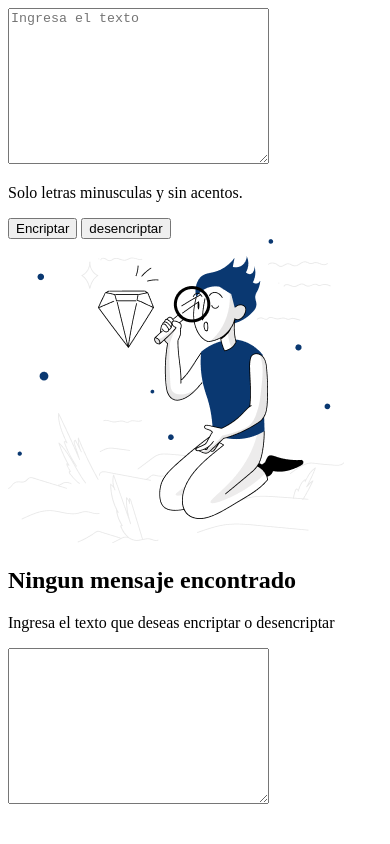
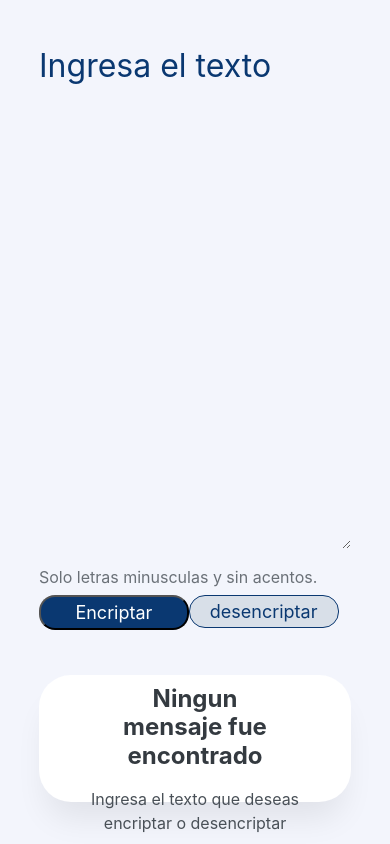
Before and after one commit to Teccruz121219/text-encriptor, a plain HTML site: page index.html in a window 390 px wide. Drawn offline with Linux system fonts and the light colour scheme.

Commit message:
Diseño de la aplicacion con css y responsive desig junto con la funcionalidad de encriptar un texto

```diff
--- a/index.html
+++ b/index.html
@@ -11,14 +11,15 @@
     <div class="container">
 
         <div class="encriptador"> <!--Seccion donde se va a escribir el texto a encriptar y/o desencriptar-->
+           <div class="encriptar">
             <textarea name="texto"
-            class="text"
+            class="texto"
             id="texto"
             cols="30"
             rows="10"
             placeholder="Ingresa el texto"
             ></textarea>
-
+            </div>
             <div class="terminos">
                 <p>Solo letras minusculas y sin acentos.</p>
             </div>
@@ -30,12 +31,13 @@
         </div>
 
         <div class="encriptado"> <!--Zona donde se muestra el mensaje encriptado-->
-        <img src="img/Muñeco.png" alt="" id="Muñeco">
-        <div class="mensaje-encriptado" id="mensaje-encriptado">
-            <h2 id="titulo-mensaje" > Ningun mensaje encontrado </h2>
-            <p id="parrafo">Ingresa el texto que deseas encriptar o desencriptar</p>
-            <textarea name="mensaje" id="mensaje" cols="30" rows="10" class="mensaje"></textarea>
-         </div>
+            <img src="img/Muñeco.png" alt="" id="Muñeco"/>
+            <div class="mensaje-encriptado" id="mensaje-encriptado">
+                <h2 id="titulo-mensaje" > Ningun mensaje fue encontrado </h2>
+                <p id="parrafo">Ingresa el texto que deseas encriptar o desencriptar</p>
+                <!--textarea name="mensaje" id="mensaje" cols="30" rows="10" class="mensaje"></textarea-->
+            </div>
+        </div>
     </div>
 </body>
 
--- a/index.js
+++ b/index.js
@@ -0,0 +1,25 @@
+function encriptar(){
+    let texto = document.getElementById("texto").value;
+    let tituloMensaje = document.getElementById("titulo-mensaje");
+    let parrafo = document.getElementById("parrafo");
+    let Muñeco = document.getElementById("Muñeco");
+
+    let textoCifrado = texto
+     .replace(/e/gi, "enter")
+     .replace(/i/gi, "imes")
+     .replace(/a/gi, "ai")
+     .replace(/o/gi, "ober")
+     .replace(/u/gi, "ufat")
+
+    if (texto.length !=0) {
+        document.getElementById("texto").value = textoCifrado;
+        tituloMensaje.textContent = "Texto encriptado con éxito";
+        parrafo.textContent = "";
+        Muñeco.src ="./img/bombillo.png";
+    } else {
+        Muñeco.src ="./img/Muñeco.png";
+        tituloMensaje.textContent = "Ningun mensaje fue encontrado";
+        parrafo.textContent = "Ingresa el texto que deseas encriptar o desencriptar";
+        alert("Debes ingresar algún texto");
+    }
+}
--- a/styles.css
+++ b/styles.css
@@ -0,0 +1,235 @@
+
+*{
+    margin: 0;
+    padding: 0;
+}
+
+.container{
+    position: relative;
+    width: 100vw;
+    height: 100vh;
+    background: #F3F5FC ;
+}
+
+.texto{
+    position: absolute;
+    width: 42%;
+    height: 60%;
+    left: 12%;
+    top: 15%;
+    border: none;
+    font-family: "Inter";
+    font-style: normal;
+    font-weight: 400;
+    font-size: 32px;
+    line-height: 150%;
+    background-color: #F3F5FC;
+}
+
+.texto::placeholder{
+    color: #0A3871;
+}
+
+.texto:focus,
+.texto:active{
+    border: none;
+    outline: none;
+}
+
+.terminos{
+    display: flex;
+    flex-direction: row;
+    align-items: center;
+    padding: 0px;
+    gap: 8px;
+    position: absolute;
+    width: 80%;
+    left: 12%;
+    top: 80%;
+}
+
+.terminos p{
+    font-family: "Inter";
+    font-style: normal;
+    font-weight: 400;
+    font-size: 12px;
+    line-height: 150%;
+    color: #495057;
+    opacity: 0.8;
+    flex: none;
+    order: 1;
+    flex-grow: 0;
+}
+
+.botones{
+    display: flex;
+    flex-direction: row;
+    align-items: flex-start;
+    padding: 1% 0;
+    position: absolute;
+    width: 80%;
+    left: 12%;
+    top: 82%;
+}
+
+.boton-encriptar{
+    align-items: center;
+    justify-content: center;
+    padding: 2%;
+    gap: 8px;
+    width: 25%;
+    background-color: #0A3871;
+    border-radius: 24px;
+    font-family: "Inter";
+    font-size: 18px;
+    line-height: 19px;
+    text-align: center;
+    color: #FFF;
+}
+
+.boton-desencriptar{
+    box-sizing: border-box;
+    display: flex;
+    flex-direction: row;
+    align-items: flex-start;
+    justify-content: center;
+    padding: 2%;
+    gap: 8px;
+    width: 25%;
+    background: #D8DFE8;
+    border: 1px solid #0A3871;
+    border-radius: 24px;
+    font-family: "Inter";
+    font-style: normal;
+    font-weight: 400;
+    font-size: 18px;
+    line-height: 19px;
+    text-align: center;
+    color: #0A3871;
+}
+
+.boton-desencriptar:hover, .boton-encriptar:hover{
+    margin: 0.3%;
+    width: 24.5%;
+    padding: 1.8%;
+}
+
+.encriptado{
+    display: flex;
+    justify-content: center;
+    position: absolute;
+    width: 30%;
+    height: 90%;
+    left: 60%;
+    top: 5%;
+    background: #FFF;
+    box-shadow: 0px 24px 32px -8px rgba(0, 0, 0, 0.08);
+    border-radius: 32px;
+}
+
+.mensaje-encriptado{
+    display: flex;
+    flex-direction: column;
+    align-items: center;
+    justify-content: center;
+    padding: 1%;
+    gap: 16px;
+    position: absolute;
+    width: 100%;
+    top: 65%;
+    text-align: center;
+}
+
+.mensaje-encriptado h2{
+    width: 60%;
+    font-family: "Inter";
+    font-style: normal;
+    font-weight: 700;
+    font-size: 24px;
+    line-height: 120%;
+    text-align: center;
+    color: #343A40;
+}
+
+.mensaje-encriptado p{
+    width: 80%;
+    font-family: "Inter";
+    font-style: normal;
+    font-weight: 400;
+    font-size: 16px;
+    line-height: 150%;
+    text-align: center;
+    color: #495057;
+}
+
+.encriptado img{
+    position: absolute;
+    width: 80%;
+    height: 50%;
+    top: 15%;
+}
+
+/* Responsive design */
+@media (max-width: 57.5em){
+    .container{
+        display: flex;
+        flex-direction: row;
+    }
+    .encriptar{
+        width: 100%;
+    }
+
+    .texto{
+        width: 80%;
+        height: 60%;
+        left: 10%;
+        top: 5%;
+    }
+
+    .terminos{
+        width: 80%;
+        left: 10%;
+        top: 67%;
+    }
+
+    .terminos p{
+        font-size: 16px;
+    }
+
+    .botones{
+        width: 80%;
+        left: 10%;
+        top: 70%;
+    }
+
+    .boton-encriptar, .boton-desencriptar{
+        width: 48%;
+        border-radius: 16px;
+    }
+
+    .boton-encriptar:hover, .boton-desencriptar:hover{
+        margin: 0.3%;
+        width: 47.5%;
+        padding: 1.8%;
+    }
+
+    .encriptado{
+        width: 80%;
+        height: 15%;
+        left: 10%;
+        top: 80%;
+    }
+
+    .mensaje-encriptado{
+        width: 100%;
+        top: 5%;
+    }
+
+    .encriptado img {
+        top: 0;
+        display: none;
+        visibility: hidden;
+    }
+
+
+}
```
Also changed, not shown: img/bombillo.png (added), img/logrado.jpg (added), img/luz.jpg (added).
